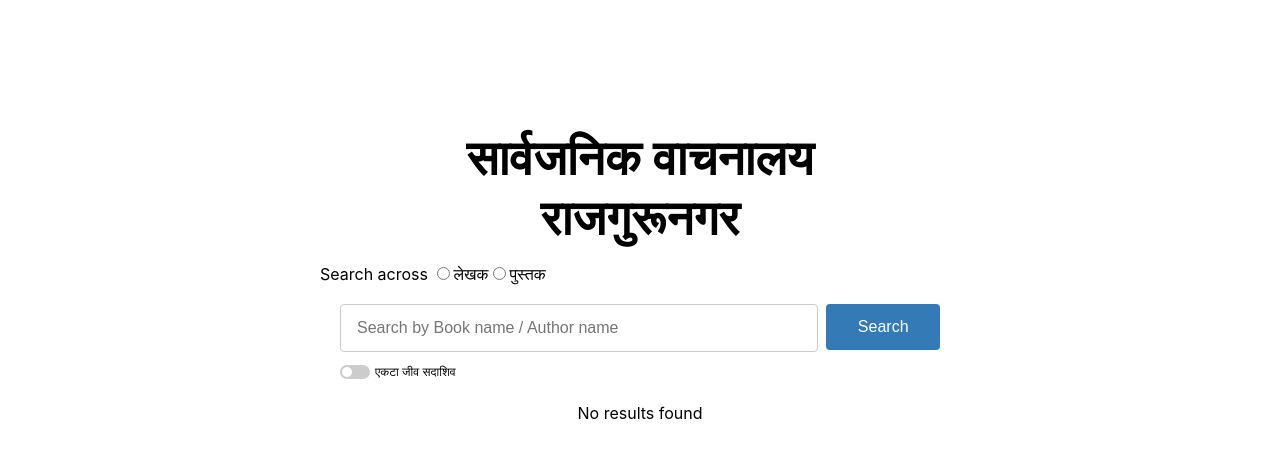
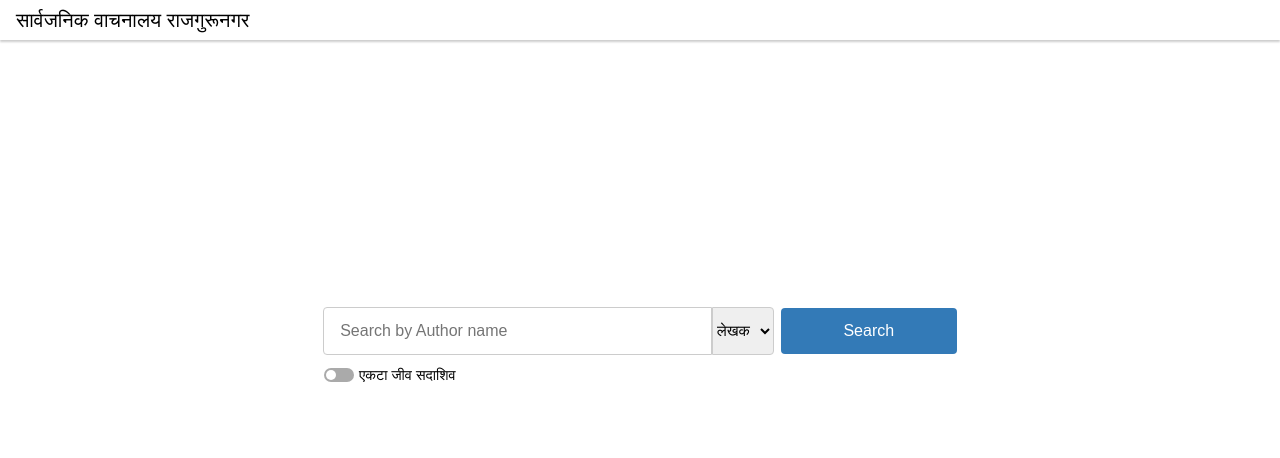
Before and after one commit to Rohitbels/savakhed, a React (Create React App) app: page / in a window 1280 px wide. Shown: the top 458 px of the page. Built offline with nearby package versions, Linux system fonts and the light colour scheme.

Commit message:
adding header, search-filter files

```diff
--- a/src/App.js
+++ b/src/App.js
@@ -1,9 +1,8 @@
 import React, { Component } from "react";
 import Listing from "./container/Listing";
 import Details from "./container/details/Details";
-import LekhakList from "./components/LekhakList/LekhakList"
-
-import { db } from "./firebase";
+import LekhakList from "./components/LekhakList/LekhakList";
+import Header from './components/header/Header'
 
 class App extends Component {
 	constructor() {
@@ -11,8 +10,7 @@ class App extends Component {
 
 		this.state = {
 			show: "listing",
-			currentDetails: {
-			},
+			currentDetails: {},
 		};
 	}
 
@@ -36,8 +34,7 @@ class App extends Component {
 				this.setState({ show: "details" });
 			} else if (currURL[1].includes("lekhakList")) {
 				this.setState({ show: "lekhakList" });
-			}
-			else {
+			} else {
 				this.setState({ show: "listing" });
 			}
 		}
@@ -46,11 +43,12 @@ class App extends Component {
 	render() {
 		return (
 			<div className="App">
-				{this.state.show === "details" &&
-					<Details bookDetail = {this.state.currentDetails} />
-				}
-				{this.state.show === "lekhakList" &&
-					<LekhakList />			//Change this route----------------------------------------
+				<Header/>
+				{this.state.show === "details" && (
+					<Details bookDetail={this.state.currentDetails} />
+				)}
+				{
+					this.state.show === "lekhakList" && <LekhakList /> //Change this route----------------------------------------
 				}
 				{this.state.show === "listing" && (
 					<Listing
--- /dev/null
+++ b/src/components/header/Header.jsx
@@ -0,0 +1,12 @@
+import React from "react";
+import "./header.css";
+
+function Header() {
+	return (
+		<nav className="nav-bar">
+			<a href="/search">सार्वजनिक वाचनालय राजगुरूनगर</a>
+		</nav>
+	);
+}
+
+export default Header;
--- /dev/null
+++ b/src/components/header/header.css
@@ -0,0 +1,14 @@
+.nav-bar {
+  /* border-bottom: 1px solid grey; */
+  font-size: 1.25rem;
+  padding: 0.5rem 1rem;
+  box-shadow: 0 2px 2px 0 rgba(0, 0, 0, 0.2);
+}
+
+.nav-bar > a {
+  text-decoration: none;
+  color: black;
+  padding-bottom: 0.3125rem;
+  padding-top: 0.3125rem;
+  margin: 0px;
+}
--- a/src/components/input-section/InputSection.jsx
+++ b/src/components/input-section/InputSection.jsx
@@ -2,7 +2,7 @@ import React, { useState } from "react";
 import Switch from "./../switch/Switch";
 import "./inputsection.css";
 
-const InputSection = ({ onInput, onSearch }) => {
+const InputSection = ({ onInput, onSearch, searchAgainst, onChange }) => {
 	const [toggle, setToggle] = useState(false);
 	const [label, setLabel] = useState("एकटा जीव सदाशिव");
 
@@ -17,13 +17,20 @@ const InputSection = ({ onInput, onSearch }) => {
 
 	return (
 		<form className="form">
-			<section>
-				<input
-					className="search-bar"
-					type="text"
-					placeholder="Search by Book name / Author name"
-					onInput={onInput}
-				/>
+			<section className="input-section">
+				<div className="search-bar">
+					<input
+						type="text"
+						placeholder={`Search by ${
+							searchAgainst === "lekhak" ? "Author" : "Book"
+						} name`}
+						onInput={onInput}
+					/>
+					<select onChange={onChange}>
+						<option value="lekhak">लेखक</option>
+						<option value="pustakName">पुस्तक</option>
+					</select>
+				</div>
 				<button
 					className="search-button"
 					type="submit"
--- a/src/components/input-section/inputsection.css
+++ b/src/components/input-section/inputsection.css
@@ -1,32 +1,59 @@
 .form {
-	padding: 1rem;
-	display: grid;
+	display: flex;
+	width: 50vw;
+	min-width: 320px;
+	flex-direction: column;
+	margin-bottom: 3.5rem;
 }
 
-.form section {
+.input-section {
 	width: 100%;
-	display: grid;
-	grid-template-columns: 1fr minmax(100px, 20%);
+	display: flex;
+	justify-content: center;
+	align-items: center;
 }
 
 .search-bar {
-	height: 30px;
-	padding: 0.5rem 1rem;
+	height: 100%;
+	display: flex;
+	flex: 63%;
 	border-radius: 4px;
 	font-size: 1rem;
 	outline: none;
+	margin: 0.2rem;
+}
+
+.search-bar input {
+	height: 30px;
+	padding: 0.5rem 1rem;
+	flex: 85%;
+	font-size: 1rem;
+	outline: none;
 	border: 1px solid #cccccc;
-	margin: 0.25rem;
+	border-top-left-radius: 4px;
+	border-bottom-left-radius: 4px;
+}
+
+.search-bar select {
+	height: 48px;
+	flex: 15%;
+	padding: 0 0rem;
+	font-size: 0.95rem;
+	outline: none;
+	border: 1px solid #cccccc;
+	border-top-right-radius: 4px;
+	border-bottom-right-radius: 4px;
 }
 
 .search-button {
 	height: 46px;
+	flex: 20%;
 	background: #337ab7;
 	outline: none;
 	color: #ffffff;
 	border-radius: 4px;
+	margin: 0.2rem;
 	padding: 0 1rem;
-	margin: 0.25rem;
 	font-size: 1rem;
 	box-shadow: none;
 	border: none;
--- a/src/components/list-section/ListSection.jsx
+++ b/src/components/list-section/ListSection.jsx
@@ -15,7 +15,7 @@ const ListSection = ({
 
 	return (
 		<div className="table-super">
-			{tableElements.length && searched ? (
+			{tableElements.length ? (
 				<table>
 					<thead>
 						<tr>
@@ -34,7 +34,7 @@ const ListSection = ({
 								<td>{book["dakhalId"]}</td>
 								<td>{book["vibhagId"]}</td>
 								<td>
-									<a href={`#/details/${book['id']}`}>
+									<a href={`#/details/${book["id"]}`}>
 										{book["pustakName"].join(" ")}
 									</a>
 								</td>
@@ -43,9 +43,9 @@ const ListSection = ({
 						))}
 					</tbody>
 				</table>
-			) : (
+			) : searched ? (
 				<div>No results found</div>
-			)}
+			) : null}
 		</div>
 	);
 };
--- a/src/components/list-section/listsection.css
+++ b/src/components/list-section/listsection.css
@@ -24,8 +24,10 @@ table {
 }
 
 .table-super {
-	width: 50vw;
+	/* max-width: 100vw; */
+	min-width: 320px;
 	place-items: center;
-	display: grid;
+	/* display: grid; */
 	margin-bottom: 25px;
+	overflow: auto;
 }
--- a/src/components/switch/switch.css
+++ b/src/components/switch/switch.css
@@ -14,7 +14,7 @@
 
 .tag {
 	margin-left: 5px;
-	font-size: 0.75rem;
+	font-size: 0.9rem;
 	transition: 0.4s;
 }
 
@@ -34,7 +34,7 @@
 	left: 0;
 	border-radius: 34px;
 	transition: 0.4s;
-	background-color: #cccccc;
+	background-color: #aaaaaa;
 }
 
 .slider::before {
--- a/src/container/Listing.jsx
+++ b/src/container/Listing.jsx
@@ -14,6 +14,7 @@ class Listing extends Component {
 			searched: false,
 			loading: false,
 			input: "",
+			searchAgainst: "lekhak",
 			tableHeaders: [],
 			results: [],
 		};
@@ -32,7 +33,9 @@ class Listing extends Component {
 					let book = doc.data();
 
 					this.setState({
-						results: this.state.results.concat([{...book, id: doc.id }]),
+						results: this.state.results.concat([
+							{ ...book, id: doc.id },
+						]),
 					});
 					this.getMulakshara(book["lekhak"]);
 					this.getMulakshara(book["pustakName"]);
@@ -85,8 +88,7 @@ class Listing extends Component {
 				inputArray.splice(9, length - 10);
 			}
 
-			this.search("pustakName", inputArray);
-			this.search("lekhak", inputArray);
+			this.search(this.state.searchAgainst, inputArray);
 		} else {
 			this.setState({ tableHeaders: [], results: [], searched: false });
 		}
@@ -96,30 +98,16 @@ class Listing extends Component {
 		return (
 			<div className="container">
 				<div>
-					<div className="logo">
-						सार्वजनिक वाचनालय <br /> राजगुरूनगर
-					</div>
-					<div className="search-filter">
-						<span>Search across </span>
-						<input
-							type="radio"
-							id="lekhak"
-							name="lekhak"
-							value="male"
-						/>
-						<label for="lekhak">लेखक</label>
-						<input
-							type="radio"
-							id="pustak"
-							name="pustak"
-							value="pustak"
-						/>
-						<label for="pustak">पुस्तक</label>
-					</div>
 					<InputSection
 						onInput={(event) =>
 							this.setState({
 								input: event.target.value.toLowerCase(),
+							})
+						}
+						searchAgainst={this.state.searchAgainst}
+						onChange={(event) =>
+							this.setState({
+								searchAgainst: event.target.value,
 							})
 						}
 						onSearch={(event) => this.fetchResults(event)}
--- a/src/container/listing.css
+++ b/src/container/listing.css
@@ -1,14 +1,7 @@
 .container {
 	width: 100%;
-	height: 70vh;
+	height: 75vh;
 	display: grid;
 	place-items: center;
+	margin: 3rem 0 4rem 0;
 }
-
-.logo {
-	text-align: center;
-	font-size: 3em;
-	user-select: none;
-	font-weight: 600;
-	margin: 1rem;
-}
```
Also changed, not shown: 1 other file (tests, documents, lock files or other folders).
